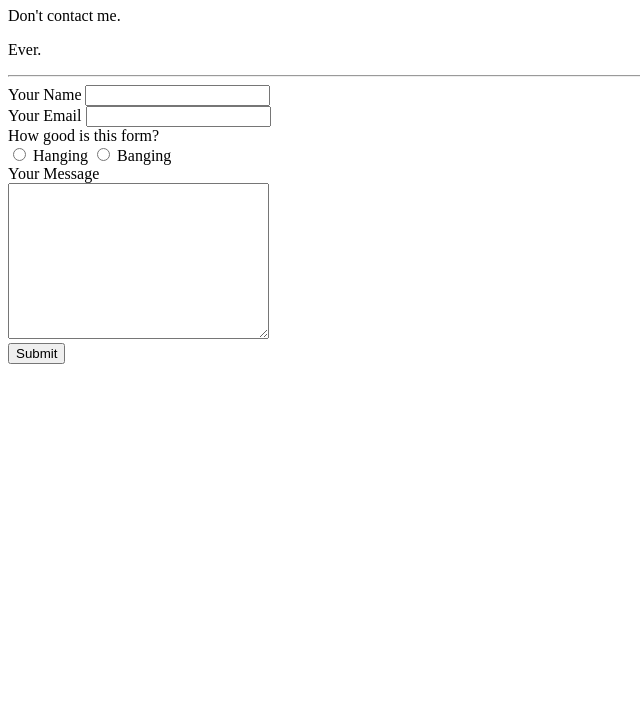
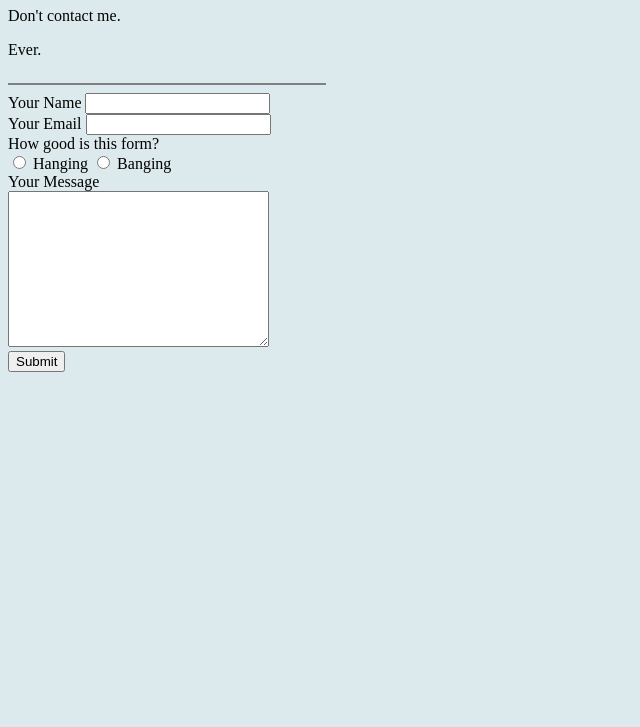
Before and after one commit to jenj045/cv, a plain HTML site: page contact.html in a window 1280 px wide. Shown: the part 73-800 px from the top of the page, without its empty margins (0-640 px from the left). Drawn offline with Linux system fonts and the light colour scheme.

Commit message:
Add files via upload

```diff
--- a/contact.html
+++ b/contact.html
@@ -4,13 +4,14 @@
 <head>
   <meta charset="utf-8">
   <title>Contact Me</title>
+  <link rel="stylesheet" href="css/style.css">
 </head>
 
 <body>
   <h1>My Contact Details</h1>
   <p>Don't contact me.</p>
   <p>Ever.</p>
-  <hr>
+  <hr><br>
   <form action="mailto:jjones@spindogs.com" method="post" enctype="text/plain">
     <label>Your Name</label>
     <input type="text" name="yourName" value=""><br>
```
